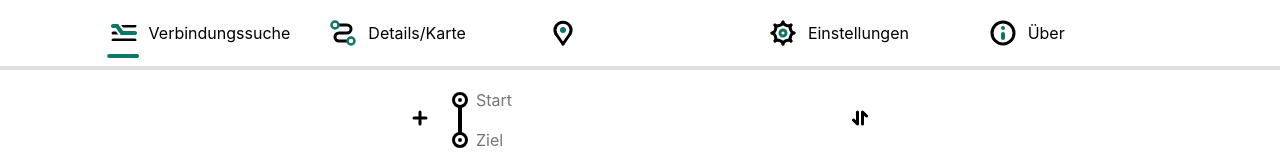
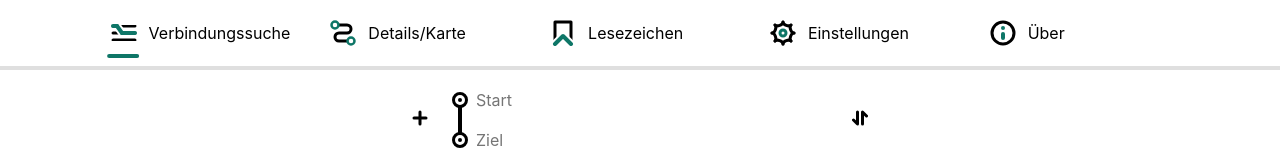
Before and after one commit to dabund24/vahrplan, a SvelteKit app: page / in a window 1280 px wide. Shown: the top 160 px of the page. Built offline with nearby package versions, Linux system fonts and the light colour scheme.

Commit message:
change icon and title of bookmark sub-page. resolves #1

```diff
--- /dev/null
+++ b/src/lib/components/icons/IconBookmarkLarge.svelte
@@ -0,0 +1,13 @@
+<svg width='26px' height='26px' xmlns='http://www.w3.org/2000/svg'>
+	<title>Lesezeichen</title>
+	<mask id="bookmark-mask">
+		<g stroke-width="8">
+			<polyline points="21,24 21,2 5,2 5,24" stroke="white" />
+			<polyline points="5,24 13,16 21,24" stroke="black" stroke-linecap="round" />
+		</g>
+	</mask>
+	<g fill="none" stroke-linejoin="round">
+		<polyline points="21,24 21,2 5,2 5,24" stroke-width="3" stroke="var(--foreground-color)" mask="url(#bookmark-mask)" />
+		<polyline points="5,24 13,16 21,24" stroke-width="4" stroke="var(--accent-color)" stroke-linecap="round" />
+	</g>
+</svg>
--- a/src/lib/components/icons/IconMap.svelte
+++ /dev/null
@@ -1,9 +0,0 @@
-<svg width='26px' height='26px' xmlns='http://www.w3.org/2000/svg'>
-	<title>Karte</title>
-	<g stroke="var(--foreground-color)" stroke-width="3" stroke-linecap="round" fill="none">
-		<path d="M 6 14 A 8 8 0 1 1 20 14"/>
-		<line x1="6" y1="14" x2="13" y2="24"/>
-		<line x1="20" y1="14" x2="13" y2="24"/>
-	</g>
-	<circle cx="13" cy="10" r="3" fill="var(--accent-color)"/>
-</svg>
--- a/src/routes/Navbar.svelte
+++ b/src/routes/Navbar.svelte
@@ -1,7 +1,6 @@
 <script lang="ts">
 	import { page } from "$app/stores";
 	import IconLogo from "$lib/components/icons/IconLogo.svelte";
-	import IconMap from "$lib/components/icons/IconMap.svelte";
 	import IconSettings from "$lib/components/icons/IconSettings.svelte";
 	import IconAbout from "$lib/components/icons/IconAbout.svelte";
 	import SlidingLine from "$lib/components/SlidingLine.svelte";
@@ -9,6 +8,7 @@
 	import { browser } from "$app/environment";
 	import { getDiagramUrlFromFormData } from "$lib/urls";
 	import { displayedFormData } from "$lib/stores/journeyStores";
+	import IconBookmarkLarge from "$lib/components/icons/IconBookmarkLarge.svelte";
 
 	$: currentPage = getCurrentPageIndex($page.url.pathname);
 
@@ -40,7 +40,8 @@
 			</li>
 			<li aria-current={currentPage === 2 ? "page" : undefined}>
 				<a href="/bookmarks" class="hoverable flex-row">
-					<IconMap />
+					<IconBookmarkLarge />
+					<span>Lesezeichen</span>
 				</a>
 			</li>
 			<li aria-current={currentPage === 3 ? "page" : undefined}>
```
